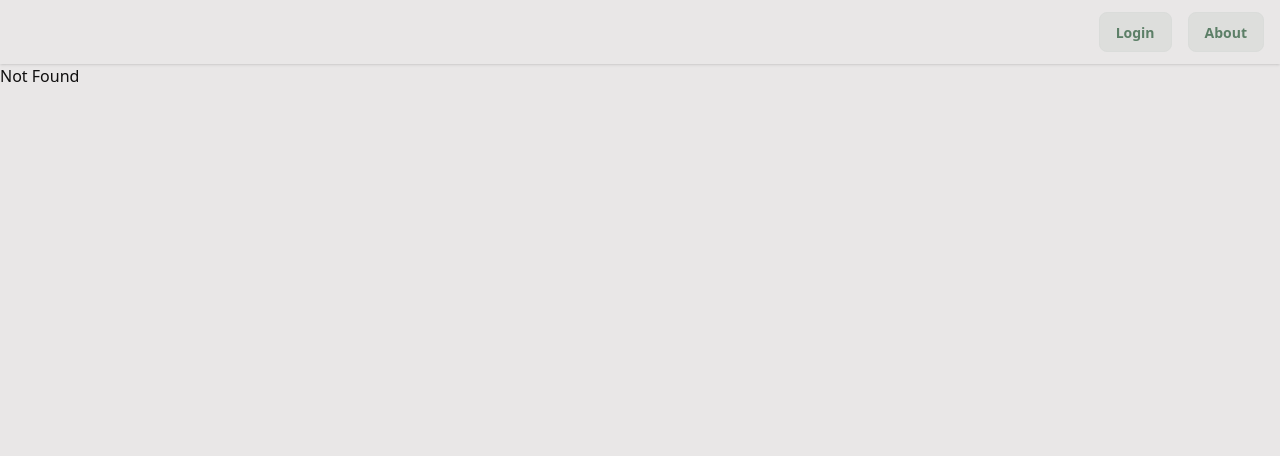
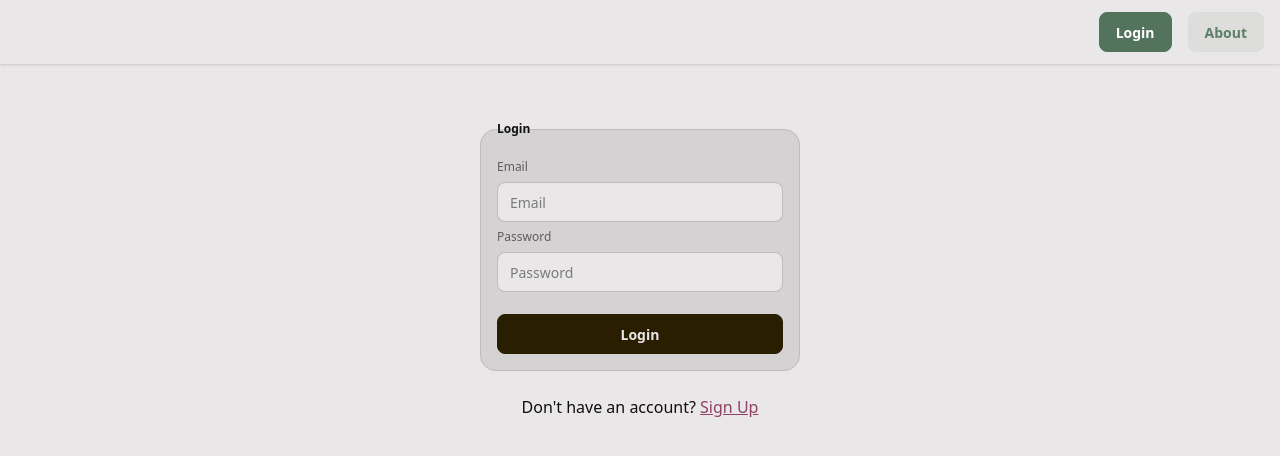
Before and after one commit to naolson2025/react-hono-auth, a React (Vite) app in the folder client/: page /login in a window 1280 px wide. Before the commit this address had no page. Shown: the top 456 px of the page. Built offline with nearby package versions, Linux system fonts and the light colour scheme.

Commit message:
added sign up route

```diff
--- a/client/src/routeTree.gen.ts
+++ b/client/src/routeTree.gen.ts
@@ -11,10 +11,24 @@
 // Import Routes
 
 import { Route as rootRoute } from './routes/__root'
+import { Route as SignupImport } from './routes/signup'
+import { Route as LoginImport } from './routes/login'
 import { Route as AboutImport } from './routes/about'
 import { Route as IndexImport } from './routes/index'
 
 // Create/Update Routes
+
+const SignupRoute = SignupImport.update({
+  id: '/signup',
+  path: '/signup',
+  getParentRoute: () => rootRoute,
+} as any)
+
+const LoginRoute = LoginImport.update({
+  id: '/login',
+  path: '/login',
+  getParentRoute: () => rootRoute,
+} as any)
 
 const AboutRoute = AboutImport.update({
   id: '/about',
@@ -46,6 +60,20 @@ declare module '@tanstack/react-router' {
       preLoaderRoute: typeof AboutImport
       parentRoute: typeof rootRoute
     }
+    '/login': {
+      id: '/login'
+      path: '/login'
+      fullPath: '/login'
+      preLoaderRoute: typeof LoginImport
+      parentRoute: typeof rootRoute
+    }
+    '/signup': {
+      id: '/signup'
+      path: '/signup'
+      fullPath: '/signup'
+      preLoaderRoute: typeof SignupImport
+      parentRoute: typeof rootRoute
+    }
   }
 }
 
@@ -54,36 +82,46 @@ declare module '@tanstack/react-router' {
 export interface FileRoutesByFullPath {
   '/': typeof IndexRoute
   '/about': typeof AboutRoute
+  '/login': typeof LoginRoute
+  '/signup': typeof SignupRoute
 }
 
 export interface FileRoutesByTo {
   '/': typeof IndexRoute
   '/about': typeof AboutRoute
+  '/login': typeof LoginRoute
+  '/signup': typeof SignupRoute
 }
 
 export interface FileRoutesById {
   __root__: typeof rootRoute
   '/': typeof IndexRoute
   '/about': typeof AboutRoute
+  '/login': typeof LoginRoute
+  '/signup': typeof SignupRoute
 }
 
 export interface FileRouteTypes {
   fileRoutesByFullPath: FileRoutesByFullPath
-  fullPaths: '/' | '/about'
+  fullPaths: '/' | '/about' | '/login' | '/signup'
   fileRoutesByTo: FileRoutesByTo
-  to: '/' | '/about'
-  id: '__root__' | '/' | '/about'
+  to: '/' | '/about' | '/login' | '/signup'
+  id: '__root__' | '/' | '/about' | '/login' | '/signup'
   fileRoutesById: FileRoutesById
 }
 
 export interface RootRouteChildren {
   IndexRoute: typeof IndexRoute
   AboutRoute: typeof AboutRoute
+  LoginRoute: typeof LoginRoute
+  SignupRoute: typeof SignupRoute
 }
 
 const rootRouteChildren: RootRouteChildren = {
   IndexRoute: IndexRoute,
   AboutRoute: AboutRoute,
+  LoginRoute: LoginRoute,
+  SignupRoute: SignupRoute,
 }
 
 export const routeTree = rootRoute
@@ -97,7 +135,9 @@ export const routeTree = rootRoute
       "filePath": "__root.tsx",
       "children": [
         "/",
-        "/about"
+        "/about",
+        "/login",
+        "/signup"
       ]
     },
     "/": {
@@ -105,6 +145,12 @@ export const routeTree = rootRoute
     },
     "/about": {
       "filePath": "about.tsx"
+    },
+    "/login": {
+      "filePath": "login.tsx"
+    },
+    "/signup": {
+      "filePath": "signup.tsx"
     }
   }
 }
--- a/client/src/routes/__root.tsx
+++ b/client/src/routes/__root.tsx
@@ -31,7 +31,7 @@ export const Route = createRootRoute({
     <>
       <div className="navbar bg-base-100 shadow-sm flex">
         <div className="flex-1"></div>
-        <NavbarLink to="/">Login</NavbarLink>
+        <NavbarLink to="/login">Login</NavbarLink>
         <NavbarLink to="/about">About</NavbarLink>
       </div>
       <Outlet />
--- a/client/src/routes/index.tsx
+++ b/client/src/routes/index.tsx
@@ -1,26 +1,11 @@
-import { createFileRoute, Link } from '@tanstack/react-router';
+import { createFileRoute } from '@tanstack/react-router';
 
 export const Route = createFileRoute('/')({
-  component: Login,
+  component: Home,
 });
 
-function Login() {
+function Home() {
   return (
-    <div className="flex flex-col items-center justify-center p-12">
-      <fieldset className="fieldset w-xs bg-base-200 border border-base-300 p-4 rounded-box">
-        <legend className="fieldset-legend">Login</legend>
-
-        <label className="fieldset-label">Email</label>
-        <input type="email" className="input" placeholder="Email" />
-
-        <label className="fieldset-label">Password</label>
-        <input type="password" className="input" placeholder="Password" />
-
-        <button className="btn btn-neutral mt-4">Login</button>
-      </fieldset>
-      <p>
-        Don't have an account? <Link to="/">Sign Up</Link>
-      </p>
-    </div>
+    <div className="flex flex-col items-center justify-center p-12">Home</div>
   );
 }
--- /dev/null
+++ b/client/src/routes/login.tsx
@@ -0,0 +1,29 @@
+import { createFileRoute, Link } from '@tanstack/react-router';
+
+export const Route = createFileRoute('/login')({
+  component: RouteComponent,
+});
+
+function RouteComponent() {
+  return (
+    <div className="flex flex-col items-center justify-center p-12">
+      <fieldset className="fieldset w-xs bg-base-200 border border-base-300 p-4 rounded-box">
+        <legend className="fieldset-legend">Login</legend>
+
+        <label className="fieldset-label">Email</label>
+        <input type="email" className="input" placeholder="Email" />
+
+        <label className="fieldset-label">Password</label>
+        <input type="password" className="input" placeholder="Password" />
+
+        <button className="btn btn-neutral mt-4">Login</button>
+      </fieldset>
+      <p className="p-6">
+        Don't have an account?{' '}
+        <Link to="/signup" className="link link-secondary">
+          Sign Up
+        </Link>
+      </p>
+    </div>
+  );
+}
--- /dev/null
+++ b/client/src/routes/signup.tsx
@@ -0,0 +1,29 @@
+import { createFileRoute, Link } from '@tanstack/react-router';
+
+export const Route = createFileRoute('/signup')({
+  component: RouteComponent,
+});
+
+function RouteComponent() {
+  return (
+    <div className="flex flex-col items-center justify-center p-12">
+      <fieldset className="fieldset w-xs bg-base-200 border border-base-300 p-4 rounded-box">
+        <legend className="fieldset-legend">Sign Up</legend>
+
+        <label className="fieldset-label">Email</label>
+        <input type="email" className="input" placeholder="Email" />
+
+        <label className="fieldset-label">Password</label>
+        <input type="password" className="input" placeholder="Password" />
+
+        <button className="btn btn-neutral mt-4">Sign Up</button>
+      </fieldset>
+      <p className="p-6">
+        Already have an account?{' '}
+        <Link to="/login" className="link link-secondary">
+          Login
+        </Link>
+      </p>
+    </div>
+  );
+}
```
